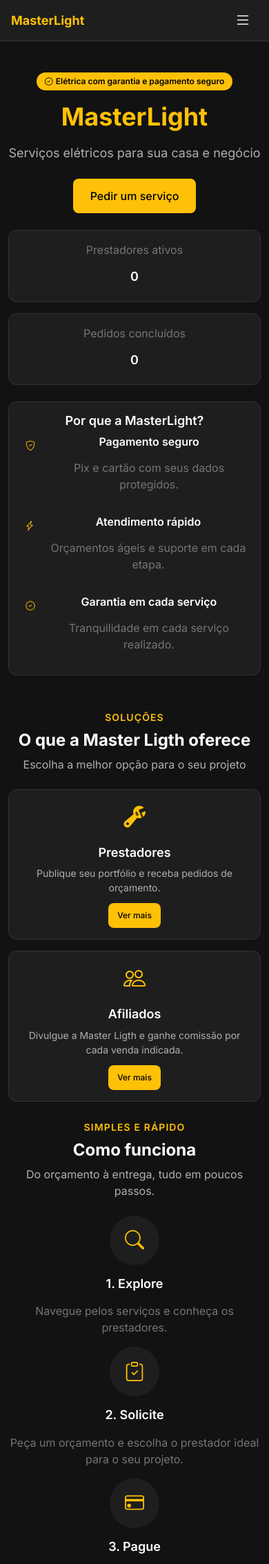
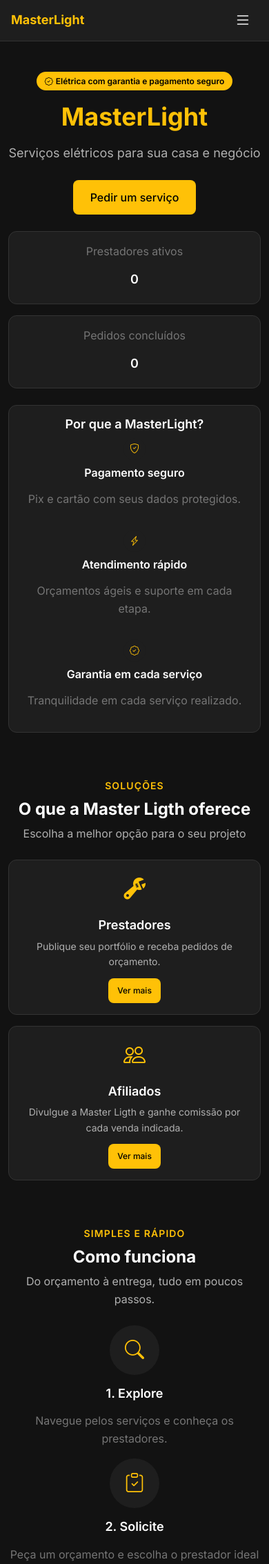
Before and after one commit to ThiagoRodSilva/MasterLight, a Django app: page / in a window 390 px wide. Shown: the top 2267 px of the page at 69% size. Run offline with Django 5.2, Linux system fonts and the light colour scheme; data comes from the database, SQL or seed files in the repository; data that the repository does not hold is empty.

Commit message:
style: ajusta layout e responsividade em CSS e HTML

```diff
--- a/static/css/base.css
+++ b/static/css/base.css
@@ -14,6 +14,11 @@
 html {
   font-size: 16px;
   scroll-behavior: smooth;
+}
+
+html,
+body {
+  overflow-x: hidden;
 }
 
 body {
--- a/static/css/components.css
+++ b/static/css/components.css
@@ -334,6 +334,10 @@ textarea.form-control {
 
 .items-center {
   align-items: center;
+}
+
+.flex-col {
+  flex-direction: column;
 }
 
 .justify-between {
--- a/static/css/layout.css
+++ b/static/css/layout.css
@@ -193,10 +193,22 @@
   background-color: var(--color-bg-primary);
 }
 
+/* ---------- Container global ---------- */
+.container {
+  max-width: var(--content-max-width);
+  margin: 0 auto;
+  padding: 0 var(--space-5);
+}
+
 .main-wrapper {
   max-width: var(--content-max-width);
   margin: 0 auto;
-  padding: var(--space-6);
+  padding: var(--space-8) var(--space-5);
+}
+
+/* Ritmo vertical entre seções */
+.main-wrapper section + section {
+  margin-top: var(--space-16);
 }
 
 /* ---------- Header mobile ---------- */
--- a/static/css/variables.css
+++ b/static/css/variables.css
@@ -51,7 +51,7 @@
   --font-size-4xl: 2.25rem; /* 36px */
 
   --line-height-tight: 1.25;
-  --line-height-normal: 1.5;
+  --line-height-normal: 1.6;
   --line-height-relaxed: 1.75;
 
   /* Spacing (base 4px) */
@@ -79,7 +79,7 @@
   /* Layout */
   --sidebar-width: 250px;
   --sidebar-width-mobile: 280px;
-  --content-max-width: 1400px;
+  --content-max-width: 1280px;
   --mobile-header-height: 60px;
 
   /* Transitions */
--- a/templates/home.html
+++ b/templates/home.html
@@ -26,24 +26,24 @@
   </div>
   <div class="reveal reveal-delay-2">
     <div class="card">
-      <div class="card-body">
+      <div class="card-body text-center">
         <h5 class="card-title">Por que a {{ BRAND_NAME }}?</h5>
         <ul role="list">
-          <li class="flex gap-3 mb-4">
+          <li class="flex flex-col items-center gap-2 mb-4">
             {% include "partials/ui/_avatar.html" with size_class="avatar-sm" icon="bi bi-shield-check" %}
             <div>
               <h6>Pagamento seguro</h6>
               <p class="text-muted">Pix e cartão com seus dados protegidos.</p>
             </div>
           </li>
-          <li class="flex gap-3 mb-4">
+          <li class="flex flex-col items-center gap-2 mb-4">
             {% include "partials/ui/_avatar.html" with size_class="avatar-sm" icon="bi bi-lightning-charge" %}
             <div>
               <h6>Atendimento rápido</h6>
               <p class="text-muted">Orçamentos ágeis e suporte em cada etapa.</p>
             </div>
           </li>
-          <li class="flex gap-3">
+          <li class="flex flex-col items-center gap-2">
             {% include "partials/ui/_avatar.html" with size_class="avatar-sm" icon="bi bi-patch-check" %}
             <div>
               <h6>Garantia em cada serviço</h6>
```
Also changed, not shown: templates/affiliate/landing.html (+10 -6 lines).
